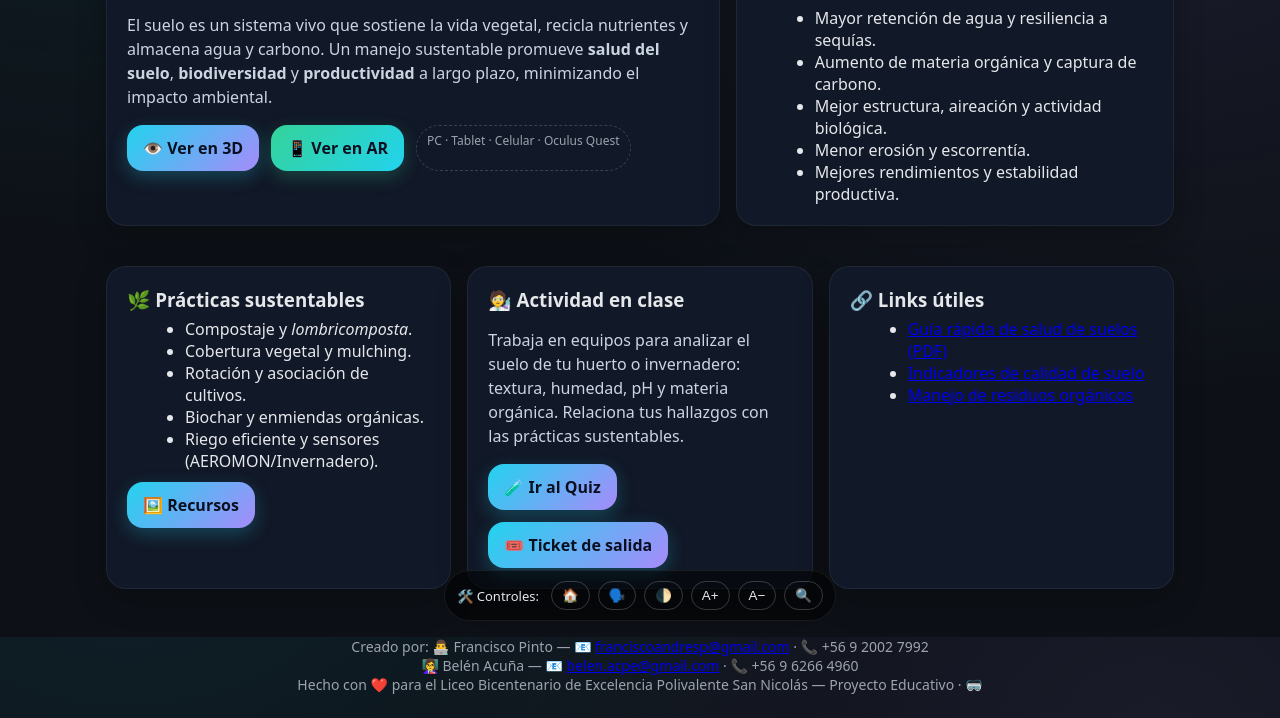
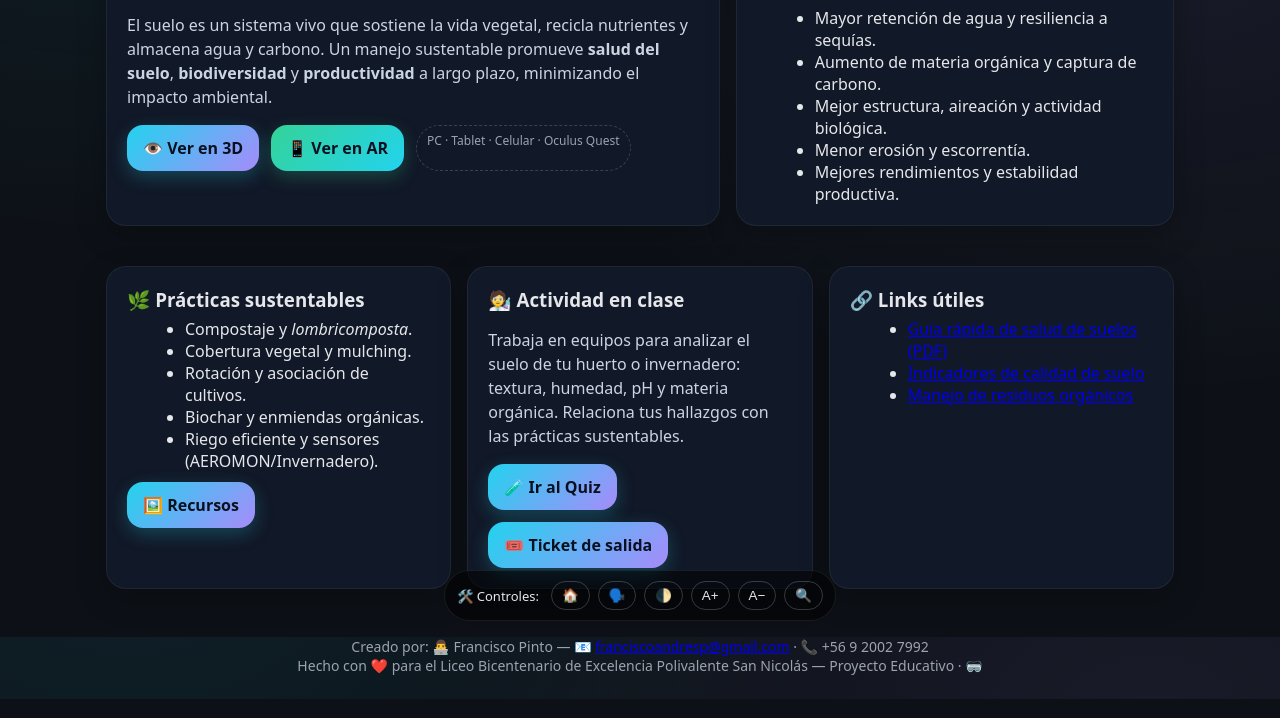
Before and after one commit to panchopinto/suelo-sustentable, a plain HTML site: page index.html in a window 1280 px wide. Shown: the part 163-881 px from the top of the page. Drawn offline with Linux system fonts and the light colour scheme.

Commit message:
Update index.html

```diff
--- a/index.html
+++ b/index.html
@@ -81,7 +81,6 @@
 
   <footer class="site">
     <div>Creado por: 👨‍💻 Francisco Pinto — 📧 <a href="mailto:franciscoandresp@gmail.com">franciscoandresp@gmail.com</a> · 📞 +56 9 2002 7992</div>
-    <div>👩‍🏫 Belén Acuña — 📧 <a href="mailto:belen.acpe@gmail.com">belen.acpe@gmail.com</a> · 📞 +56 9 6266 4960</div>
     <div>Hecho con ❤️ para el Liceo Bicentenario de Excelencia Polivalente San Nicolás — Proyecto Educativo · 🥽</div>
   </footer>
 </body>
```
